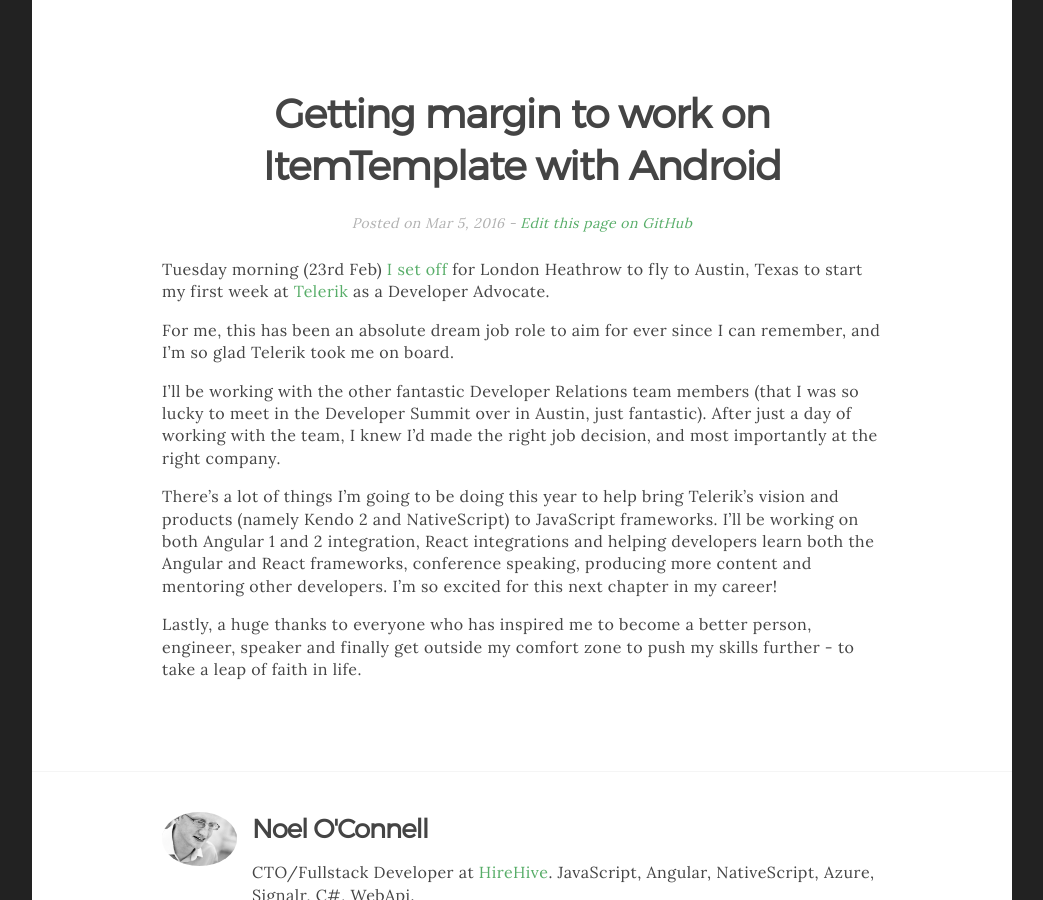
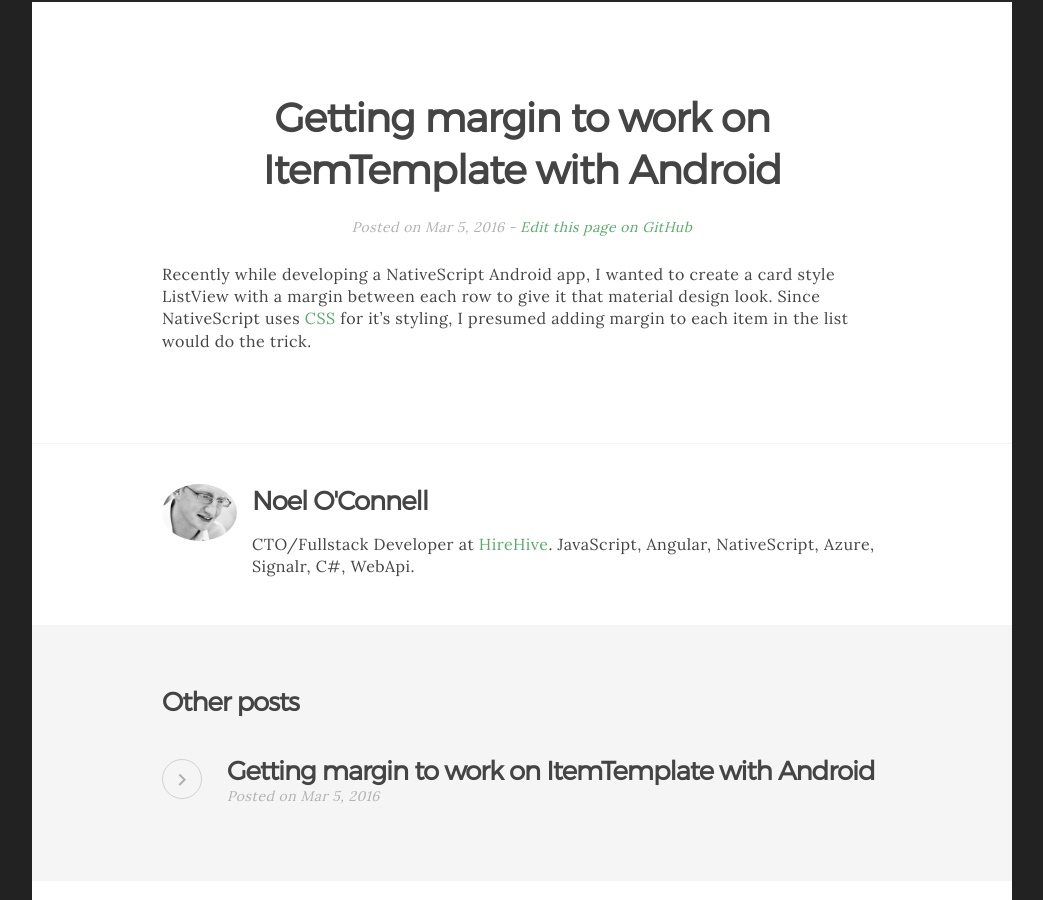
Before and after one commit to NoelOConnell/NoelOConnell.github.io, a Jekyll site: the page built from _posts/2016-03-05-nativescript-using-margin-on-ItemTemplate.md, in a window 1280 px wide and 900 px high, scrolled down 382 px. Shown: the whole window, without its empty margins (118-1161 px from the left). Built offline with Jekyll 4.4.1, drawn with Linux system fonts in a browser that asks for light colours; comment, search, counter and statistics services are not loaded.

Commit message:
Added GA and removed extra images

```diff
--- a/_includes/footer.html
+++ b/_includes/footer.html
@@ -20,11 +20,11 @@
   </div>
 </footer>
 
-<!--<script>
+<script>
 (function(i,s,o,g,r,a,m){i.GoogleAnalyticsObject=r;i[r]=i[r]||function(){
 (i[r].q=i[r].q||[]).push(arguments)},i[r].l=1*new Date();a=s.createElement(o),
 m=s.getElementsByTagName(o)[0];a.async=a.src=g;m.parentNode.insertBefore(a,m)
 })(window,document,'script','//www.google-analytics.com/analytics.js','ga');
-ga('create', 'UA-000000-10', 'domain.com');
+ga('create', 'UA-74747703-1', 'noeloconnell.github.io');
 ga('send', 'pageview');
-</script>-->
+</script>
--- a/_posts/2016-03-05-nativescript-using-margin-on-ItemTemplate.md
+++ b/_posts/2016-03-05-nativescript-using-margin-on-ItemTemplate.md
@@ -5,12 +5,5 @@
 path: 2016-03-05-nativescript-using-margin-on-ItemTemplate.md
 ---
 
-Tuesday morning (23rd Feb) [I set off](https://twitter.com/toddmotto/status/702054975451561984) for London Heathrow to fly to Austin, Texas to start my first week at [Telerik](http://telerik.com) as a Developer Advocate.
-
-For me, this has been an absolute dream job role to aim for ever since I can remember, and I'm so glad Telerik took me on board.
-
-I'll be working with the other fantastic Developer Relations team members (that I was so lucky to meet in the Developer Summit over in Austin, just fantastic). After just a day of working with the team, I knew I'd made the right job decision, and most importantly at the right company.
-
-There's a lot of things I'm going to be doing this year to help bring Telerik's vision and products (namely Kendo 2 and NativeScript) to JavaScript frameworks. I'll be working on both Angular 1 and 2 integration, React integrations and helping developers learn both the Angular and React frameworks, conference speaking, producing more content and mentoring other developers. I'm so excited for this next chapter in my career!
-
-Lastly, a huge thanks to everyone who has inspired me to become a better person, engineer, speaker and finally get outside my comfort zone to push my skills further - to take a leap of faith in life.
+Recently while developing a NativeScript Android app, I wanted to create a card style ListView with a margin between each row to give it that material design look.
+Since NativeScript uses <a href="https://docs.nativescript.org/ui/styling">CSS</a> for it's styling, I presumed adding margin to each item in the list would do the trick.
--- a/index.html
+++ b/index.html
@@ -28,7 +28,7 @@
   {% endfor %}
 </div>
 
-<div class="pagination">
+<!--<div class="pagination">
   <ul>
     <li id="pagination-prev">
       {% if paginator.previous_page %}
@@ -70,4 +70,4 @@
       {% endif %}
     </li>
   </ul>
-</div>
+</div>-->
```
Also changed, not shown: other parts of index.html (+1 -1 lines), img/about.jpg (deleted), img/introduction.jpg (deleted), img/noel.jpg, img/posts/before-after.jpg (deleted), img/posts/margin-working.png (added), img/speaking/ng-nl.jpg (deleted), img/tshirt.jpg (deleted).
